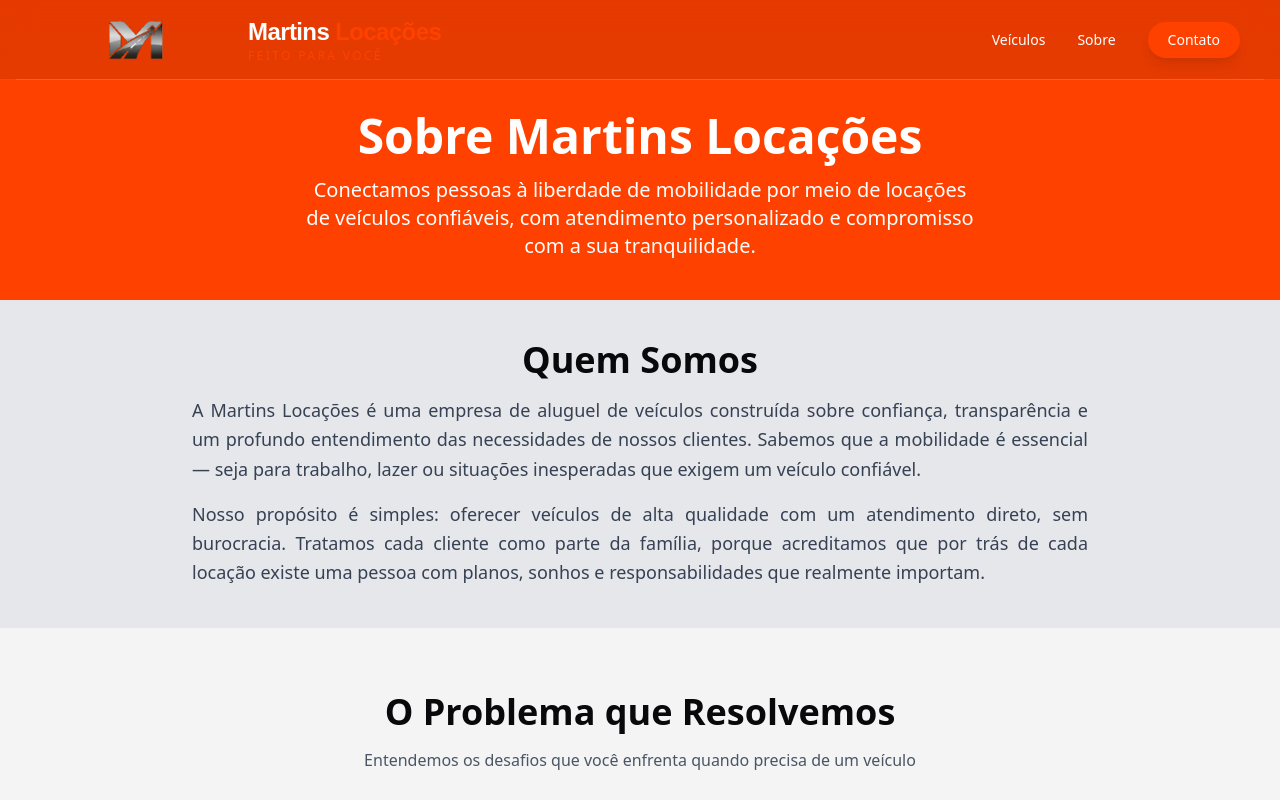
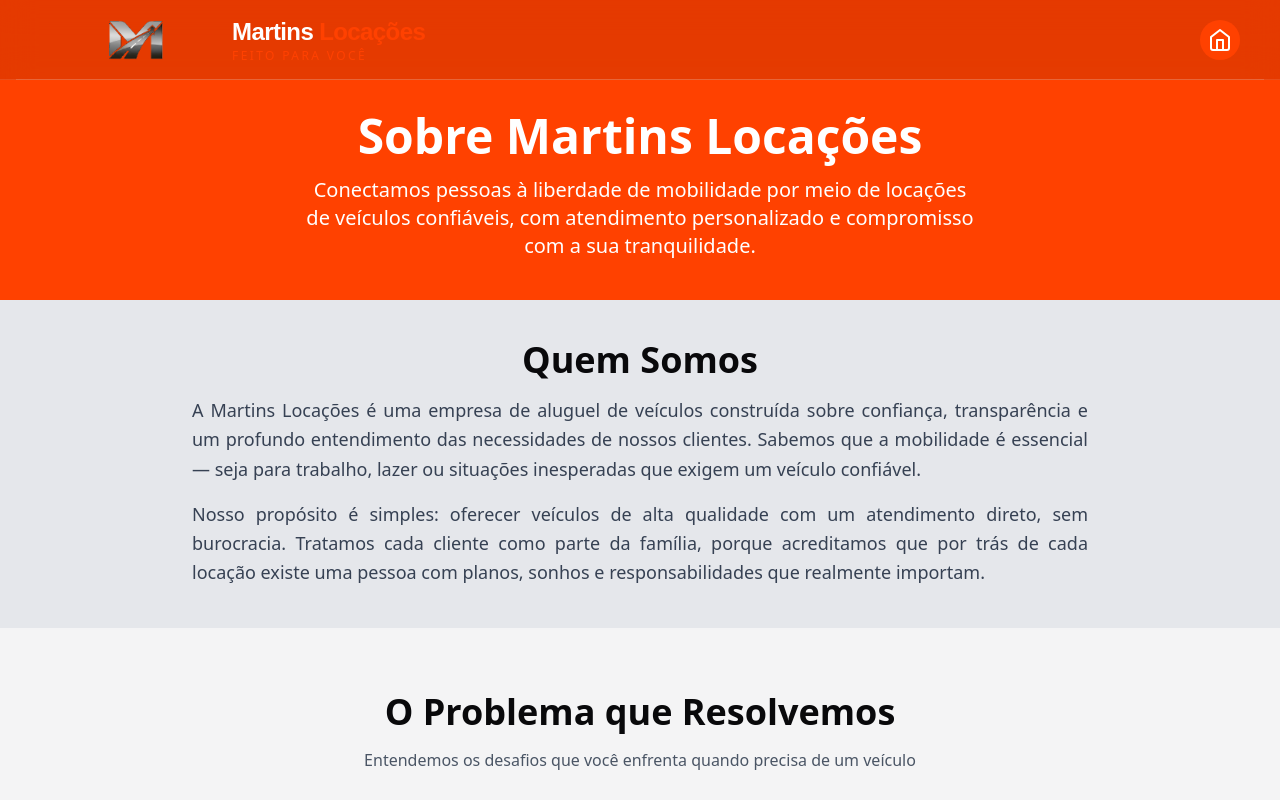
Before and after one commit to eumartins7/locacao_veiculos_nextJS, a Next.js app: page /sobre in a window 1280 px wide. Shown: the top 800 px of the page. Built offline with nearby package versions, Linux system fonts and the light colour scheme; a web font is replaced by a local one.

Commit message:
feat(ui): alertenar links de navegacao e icone de home baseado na rota

```diff
--- a/src/feature/layout/header/header.tsx
+++ b/src/feature/layout/header/header.tsx
@@ -1,7 +1,32 @@
+"use client";
+
 import Image from "next/image";
 import Link from "next/link";
+import { usePathname } from "next/navigation";
 
 export function Header() {
+  const pathname = usePathname();
+
+  const isHome = pathname === "/";
+
+  const HomeIcon = () => (
+    <svg
+      xmlns="http://www.w3.org/2000/svg"
+      width="24"
+      height="24"
+      viewBox="0 0 24 24"
+      fill="none"
+      stroke="currentColor"
+      strokeWidth="2"
+      strokeLinecap="round"
+      strokeLinejoin="round"
+      className="text-white transition-colors"
+    >
+      <path d="M3 9l9-7 9 7v11a2 2 0 0 1-2 2H5a2 2 0 0 1-2-2z"></path>
+      <polyline points="9 22 9 12 15 12 15 22"></polyline>
+    </svg>
+  );
+
   return (
     // Tornamos o header absoluto e transparente para ele "sentar" em cima do banner
     <header
@@ -13,7 +38,7 @@ export function Header() {
       */}
       <div className="flex bg-black/10 backdrop-blur-lg border-b border-white/10 justify-between items-center px-6 md:px-10 h-20">
         <Link href="/">
-          <div className="flex items-center gap-4 group">
+          <div className="flex items-center group">
             {/* Logo redimensionado para caber harmonicamente no header */}
             <div className="relative w-24 h-24 md:w-48 md:h-48 overflow-hidden">
               <Image
@@ -37,7 +62,8 @@ export function Header() {
           </div>
         </Link>
 
-        {/* Adicionei um Menu Simples para não parecer vazio no Desktop */}
+        {/*  */}
+        {isHome && (
           <nav className="hidden md:flex gap-8 items-center text-white font-medium text-sm">
             <Link
               href="#veiculos"
@@ -58,6 +84,15 @@ export function Header() {
               Contato
             </Link>
           </nav>
+        )}
+
+        {!isHome && (
+          <nav className="flex items-center">
+            <Link href={"/"} title="voltar para a Home" className="bg-[#FF4100] rounded-full p-2 hover:bg-[#ff4000b4]">
+              <HomeIcon />
+            </Link>
+          </nav>
+        )}
       </div>
     </header>
   );
```
Lines whose indentation alone changed are shown as unchanged.
